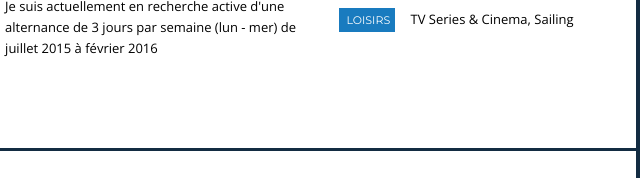
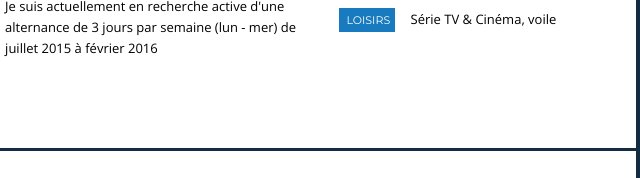
Before and after one commit to jc-paris/jc-paris.github.io, a plain HTML site: page index.html in a window 1280 px wide. Shown: the part 375-553 px from the top of the page, 457-1097 px from the left. Drawn offline with nearby package versions, Linux system fonts and the light colour scheme; some packages are replaced by stand-ins of ours; files whose address does not match are found by name; a web font is replaced by a local one.

Commit message:
up presentation

```diff
--- a/index.html
+++ b/index.html
@@ -82,7 +82,7 @@
                                     <li><h4>mobilité</h4> <div>Paris, France</div></li>
                                     <li><h4>E-mail</h4> <div>jc.paris59@gmail.com</div></li>
                                     <li><h4>Téléphone</h4> <div>+1 (760) 917-4727</div></li>
-                                    <li><h4>Loisirs</h4> <div>TV Series & Cinema, Sailing</div></li>
+                                    <li><h4>Loisirs</h4> <div>Série TV & Cinéma, voile</div></li>
 									<script type="text/javascript">
 									jQuery(document).ready(function() {
 										function _calculateAge(birthday) { // birthday is a date
```
